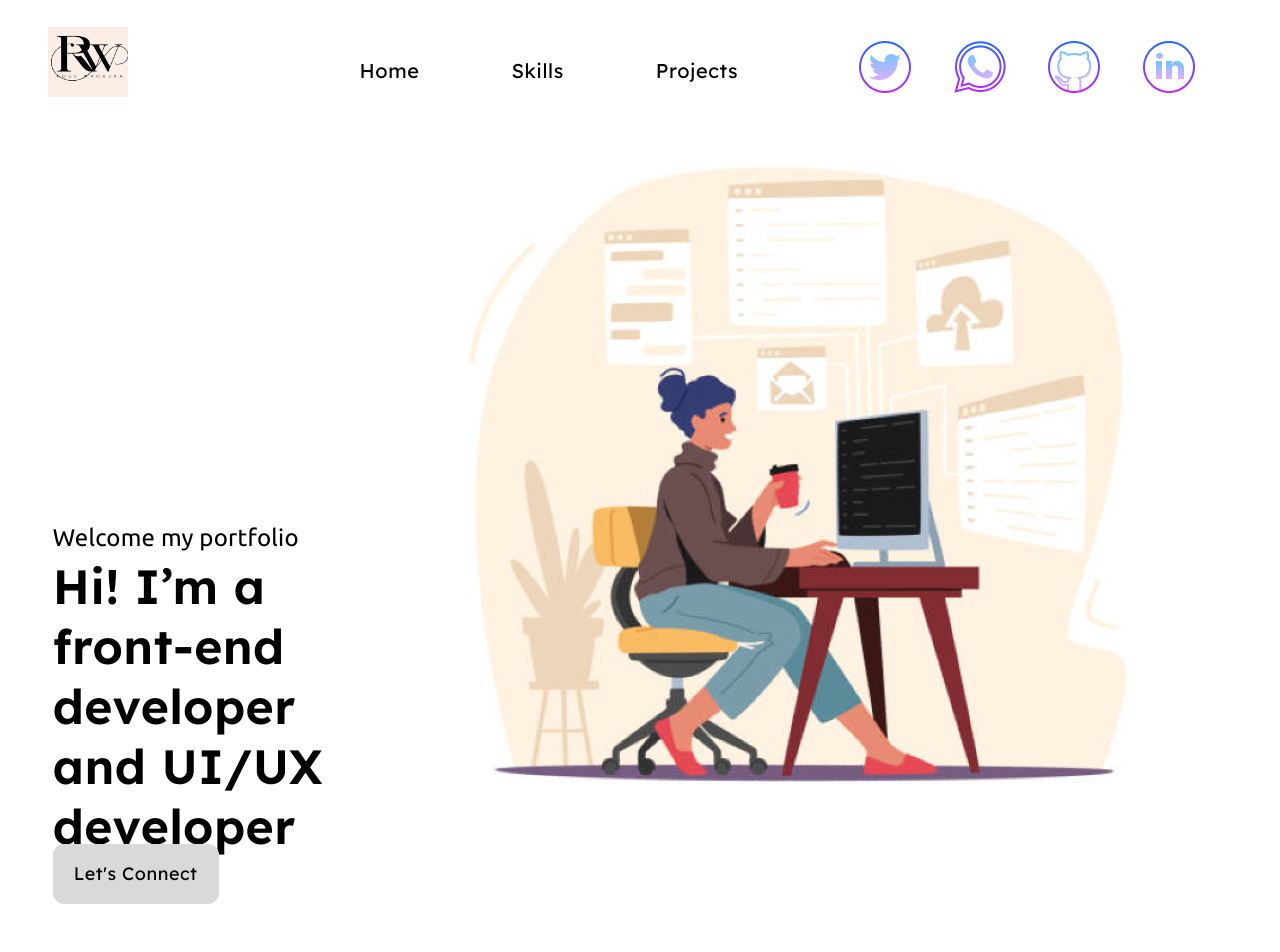
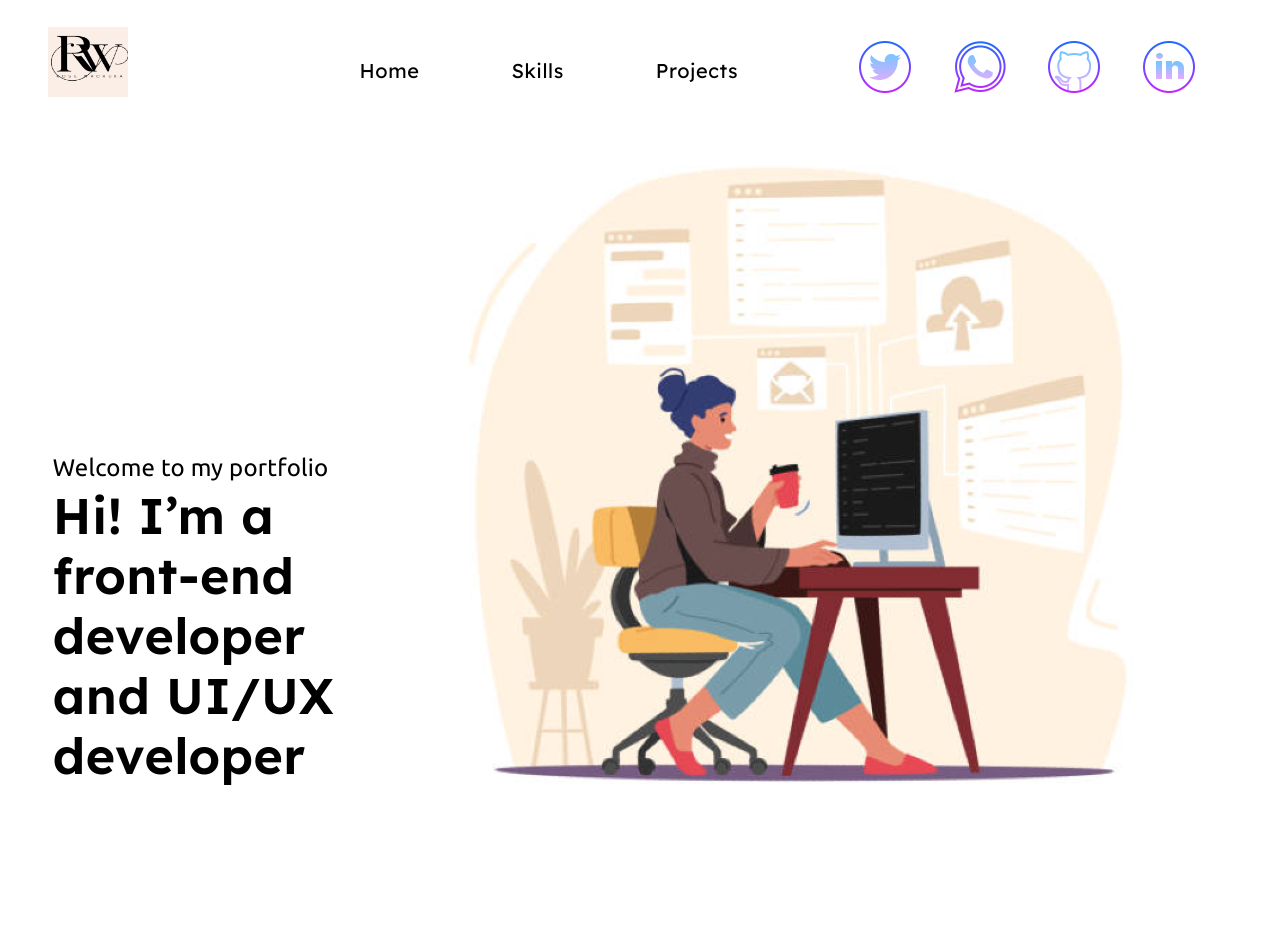
Before and after one commit to ro61zzy/myportfolio, a React (Create React App) app: page / in a window 1280 px wide. Shown: the top 952 px of the page. Built offline with nearby package versions, Linux system fonts and the light colour scheme.

Commit message:
last fixups

```diff
--- a/src/components/Appbar/DrawerAppBar.js
+++ b/src/components/Appbar/DrawerAppBar.js
@@ -31,14 +31,24 @@ function DrawerAppBar(props) {
   };
 
   const drawer = (
-    <Box onClick={handleDrawerToggle} sx={{ textAlign: "center", height:"100vh"}}>
+    <Box
+      onClick={handleDrawerToggle}
+      sx={{ textAlign: "center", height: "100vh" }}
+    >
       <Typography variant="h6">
         <img src={Logo} alt="logo" height="80px" />
       </Typography>
       <Divider />
 
       <Box
-        sx={{ display: "flex", flexDirection: "column",gap:"50px", textAlign: "center", height:"100vh !important"}}
+        sx={{
+          display: "flex",
+          flexDirection: "column",
+          gap: "50px",
+          height: "80%",
+          alignItems: "center",
+          justifyContent: "center",
+        }}
       >
         <Link href="#home" variant="body2" style={{ textDecoration: "none" }}>
           <Button
@@ -85,15 +95,15 @@ function DrawerAppBar(props) {
         </Link>
 
         <Box
+          id="connect"
           sx={{
             justifyContent: "space-evenly",
             flex: 0.3,
             display: "flex",
+            gap: "18px",
             height: "100%",
-            // mt:"66vh",
 
-            p:"10px"
-
+            p: "10px",
           }}
         >
           <a href="https://twitter.com/rosewachukak?s=21&t=744hFtUA20Cl0Ho8d2-aag">
@@ -110,8 +120,6 @@ function DrawerAppBar(props) {
           </a>
         </Box>
       </Box>
-
-
     </Box>
   );
 
@@ -252,6 +260,7 @@ function DrawerAppBar(props) {
             </Box> */}
 
             <Box
+              id="connect"
               sx={{
                 justifyContent: "space-evenly",
                 flex: 0.45,
--- a/src/components/GetInTouch/Index.js
+++ b/src/components/GetInTouch/Index.js
@@ -6,7 +6,7 @@ import TextInput from "../textfield/textfield";
 
 function Index() {
   return (
-    <Container sx={{ pt: "60px", pb: "40px" }}>
+    <Container sx={{ pt: "40px", pb: "40px" }}>
       <Grid container>
         <Grid item xs={7} sm={4}>
           <Box >
--- a/src/components/Hero/Home.js
+++ b/src/components/Hero/Home.js
@@ -20,11 +20,11 @@ function Home() {
                     position: 'relative',
                     // width: '283px',
                     height: '46px',
-                    top: { xs: 'unset', sm: '420px' }
+                    top: { xs: 'unset', sm: '350px' }
                 }}>
                     <Stack>
-                        <Typography sx={{ fontFamily: 'Ubuntu', fontWeight: 400, fontSize: { xs: '14px', sm: '24px' }, lineHeight: { xs: '16px', sm: '36px' }, color: '#000000', overflow: 'hidden' }}>Welcome my portfolio</Typography>
-                        <Typography sx={{ fontFamily: 'Lexend', fontWeight: { xs: 400, sm: 600 }, fontSize: { xs: '24px', sm: '48px' }, lineHeight: { xs: '30px', sm: '60px' }, color: '#000000', }}>Hi! I’m a front-end developer and UI/UX developer</Typography>
+                        <Typography sx={{ fontFamily: 'Ubuntu', fontWeight: 400, fontSize: { xs: '14px', sm: '24px' }, lineHeight: { xs: '18px', sm: '36px' }, color: '#000000', overflow: 'hidden' }}>Welcome to my portfolio</Typography>
+                        <Typography sx={{ fontFamily: 'Lexend', fontWeight: { xs: 400, sm: 600 }, fontSize: { xs: '30px', sm: '50px' }, lineHeight: { xs: '33px', sm: '60px' }, color: '#000000', }}>Hi! I’m a front-end developer and UI/UX developer</Typography>
 
                     </Stack>
                 </Box>
@@ -35,7 +35,7 @@ function Home() {
                 </Box>
             </Box>
             <Box sx={{ display: 'flex', justifyContent: 'space-between', paddingLeft: { sm: '1.8rem' }, paddingRight: { sm: '1.8rem' } }}>
-                <Box> <Button sx={{ backgroundColor: '#D9D9D9', height: { xs: '18px', sm: '60px' }, color: '#000', borderRadius: '11px', alignSelf: 'center', fontFamily: 'Lexend', fontWeight: 400, fontSize: { xs: '9px', sm: '18px' }, p: "18px 21px", textTransform: "capitalize", top: { xs: '130px', sm: 'unset' } }}> Let's Connect</Button>
+                <Box> <Button href='#connect' sx={{ backgroundColor: '#fff', height: { xs: '18px', sm: '60px' }, color: '#000', borderRadius: '11px', alignSelf: 'center', fontFamily: 'Lexend', fontWeight: 400, fontSize: { xs: '9px', sm: '18px' }, p: "18px 21px", textTransform: "capitalize", top: { xs: '130px', sm: 'unset' } }}> </Button>
                 </Box>
                 <Box sx={{ display: { xs: 'block', sm: 'none' } }}>
                     <LazyLoad height={200} offset={100}><img fetchpriority="high" src={Hero} alt='hero' style={{ height: '200px' }} /></LazyLoad></Box>
--- a/src/components/Projects/Project.js
+++ b/src/components/Projects/Project.js
@@ -17,7 +17,7 @@ function Project() {
         <Container id="projects" maxWidth='xl'>
 
             <Box sx={{
-                display: 'flex', justifyContent: 'center', fontFamily: 'Lexend', fontWeight: 600, fontSize: { xs: '14px', sm: '48px' }, lineHeight: '60px', color: '#000000', marginTop: '100px', marginBottom: '50px'
+                display: 'flex', justifyContent: 'center', fontFamily: 'Lexend', fontWeight: 600, fontSize: { xs: '20px', sm: '48px' }, lineHeight: '60px', color: '#000000', marginTop: { xs: "5px", md: '70px' } , marginBottom: {xs: "10px", md:"50px"}
             }}>Projects</Box>
 
             <Box className="wrapper">
```
